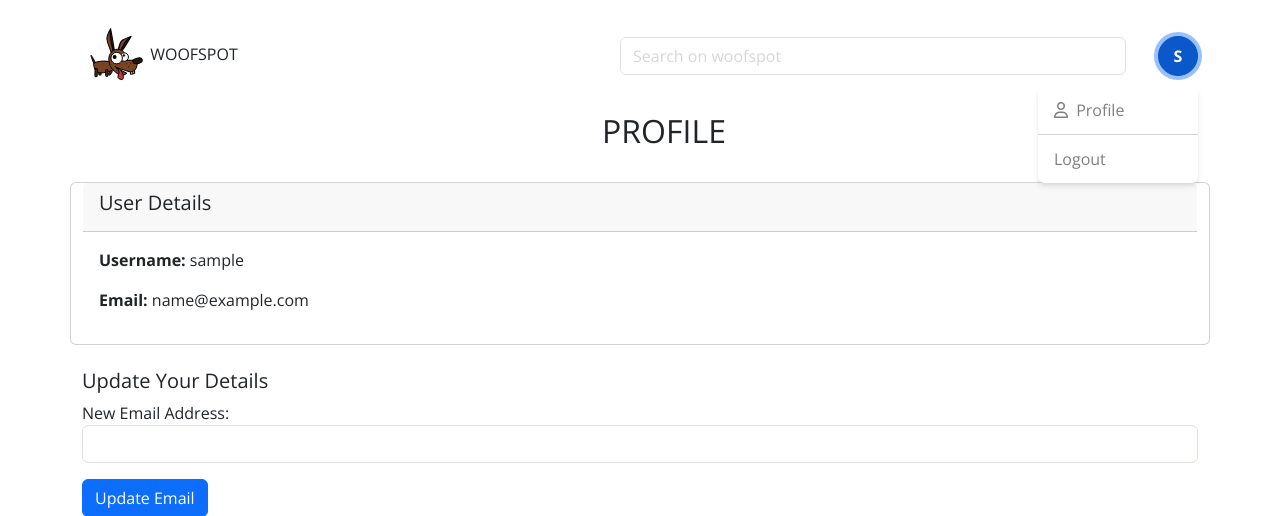
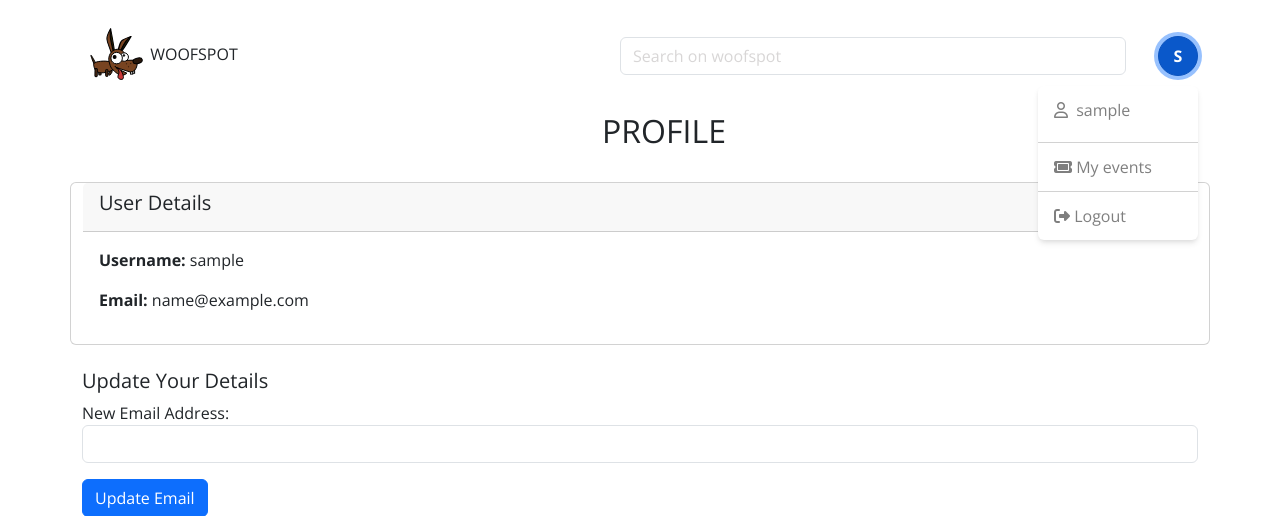
Before and after one commit to tayapro/woofspot, a Django app: page /users/profile/ in a window 1280 px wide, after a click that opens the changed part. Shown: the top 516 px of the page. Run offline with Django 5.2, Linux system fonts and the light colour scheme; the visitor is signed in with stand-in values (Sample User, id 1); some libraries are stand-ins or nearby versions.

Commit message:
feat: Add my events page

```diff
--- a/templates/base.html
+++ b/templates/base.html
@@ -41,16 +41,25 @@
                         <i class="fas fa-user"></i>
                         {% endif %}
                     </button>
-                    <ul class="dropdown-menu mt-2 text-black">
+                    <ul class="dropdown-menu dropdown-menu-end mt-2 text-black">
                         {% if user.is_authenticated %}
-                        <li><a href="{% url 'profile' %}?next={{ next }}"
+                        <li>
+                            <p class="dropdown-item text-black text-opacity-50">
+                                <i class="fa-regular fa-user me-1"></i>
+                                {{ user.username }}
+                            </p>
+                        </li>
+                        <hr class="dropdown-divider text-black text-opacity-50" />
+                        <li><a href="{% url 'events' %}?next={{ next }}"
                                 class="dropdown-item text-black text-opacity-50">
-                                <i class="fa-regular fa-user me-1"></i>
-                                Profile</a></li>
+                                <i class="fa-solid fa-ticket"></i>
+                                My events</a></li>
                         <li>
                             <hr class="dropdown-divider text-black text-opacity-50" />
                         </li>
-                        <li><a href="{% url 'my_signout' %}" class="dropdown-item text-black text-opacity-50">Logout</a>
+                        <li><a href="{% url 'my_signout' %}" class="dropdown-item text-black text-opacity-50">
+                                <i class="fa-solid fa-right-from-bracket"></i>
+                                Logout</a>
                         </li>
                         {% else %}
                         <li><a href="{% url 'my_signin' %}" class="dropdown-item text-black text-opacity-50">Get
--- a/user_app/urls.py
+++ b/user_app/urls.py
@@ -6,5 +6,6 @@ urlpatterns = [
     path("signin/", views.my_signin_page, name='my_signin'),
     path("signup/", views.my_signup_page, name='my_signup'),
     path("signout/", views.my_signout_page, name='my_signout'),
+    path("events/", views.events_page, name='events'),
     path("profile/", views.profile_page, name='profile'),
 ]
--- a/user_app/views.py
+++ b/user_app/views.py
@@ -3,6 +3,8 @@ from django.urls import reverse
 from django.http import HttpResponse
 from django.contrib.auth.models import User
 from django.contrib import messages
+from django.contrib.auth.decorators import login_required
+from event_app.models import WoofspotEvent
 
 def my_signin_page(request):
     next = request.GET.get('next', '/')
@@ -48,5 +50,18 @@ def profile_page(request):
     })
 
 
+def events_page(request):
+    user = request.user
+    if not user.is_authenticated:
+        return redirect(reverse('my_signin'))
+    events = WoofspotEvent.objects.filter(attendees=request.user)
+
+    return render(request, "user_app/events.html",
+    {
+        "user": user,
+        "events": events
+    })
+
+
 def my_signout_page(request):
     return render(request, "user_app/my_signout.html")
```
Also changed, not shown: user_app/templates/user_app/events.html (added, +19 -0 lines).
